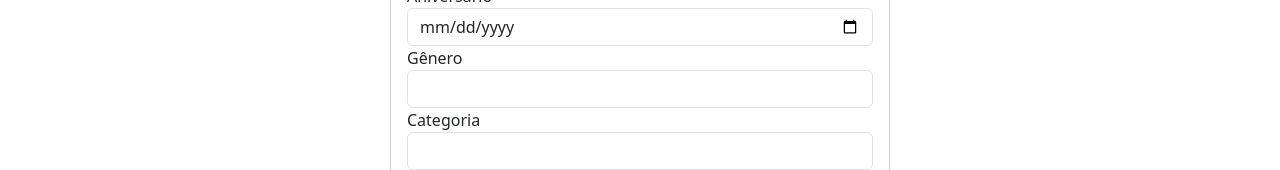
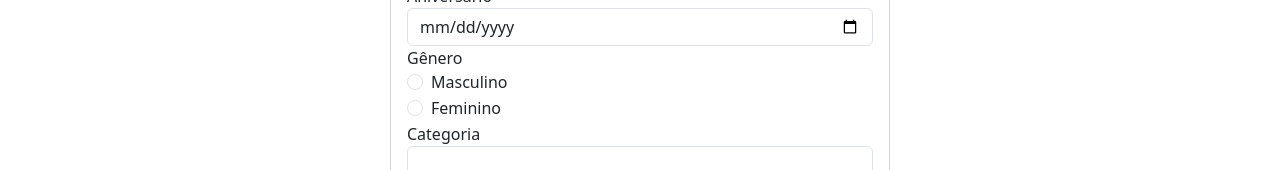
Before and after one commit to enzorooschqueiroz/Agenda_Angular, an Angular app: page / in a window 1280 px wide. Both pictures are taken after a click on the button "Adicionar Contato". Shown: the part 372-542 px from the top of the page. Built offline with nearby package versions, Linux system fonts and the light colour scheme; no server answers.

Commit message:
:sparkles: feat : Radio Buttons

```diff
--- a/src/app/contacts/contacts.component.html
+++ b/src/app/contacts/contacts.component.html
@@ -72,10 +72,14 @@
               </div>
               <div class="form-group">
                 <label for="genero">Gênero</label>
-                <select id="genero" formControlName="genero" class="form-control">
-                  <option value="Masculino">Masculino</option>
-                  <option value="Feminino">Feminino</option>
-                </select>
+                <div class="form-check">
+                    <input class="form-check-input" type="radio" id="generoMasculino" formControlName="genero" value="Masculino">
+                    <label class="form-check-label" for="generoMasculino">Masculino</label>
+                  </div>
+                  <div class="form-check">
+                    <input class="form-check-input" type="radio" id="generoFeminino" formControlName="genero" value="Feminino">
+                    <label class="form-check-label" for="generoFeminino">Feminino</label>
+                  </div>
               </div>
               <div class="form-group">
                 <label for="categoria">Categoria</label>
```
